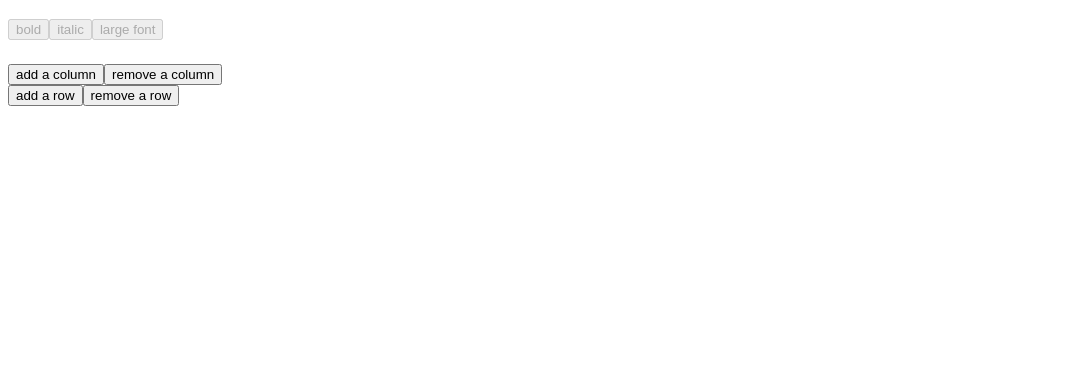
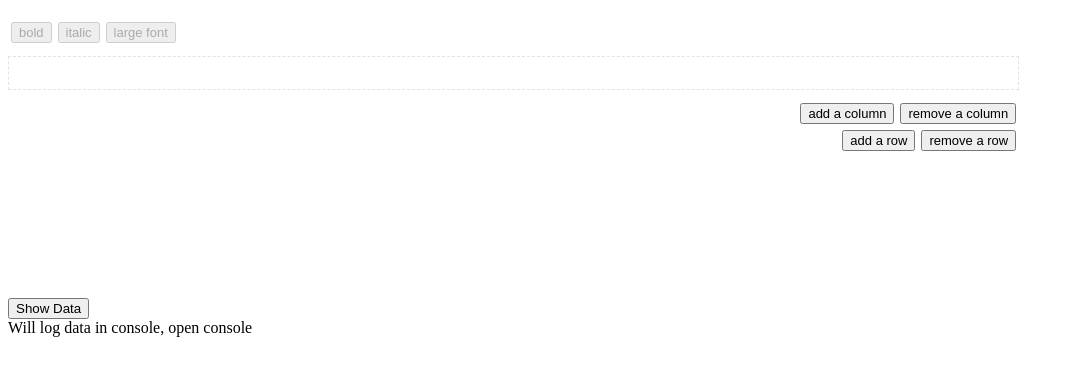
Before and after one commit to rajatsingla/JSON-table-editor, a plain HTML site: page index.html in a window 1280 px wide. Both pictures are taken after a click on the link 16 px from the left and 87 px from the top of the page. Shown: the part 61-436 px from the top of the page, without its empty margins (0-1074 px from the left). Drawn offline with Linux system fonts and the light colour scheme.

Commit message:
updated demo page

```diff
--- a/index.html
+++ b/index.html
@@ -7,11 +7,18 @@
   <h1> Hello to json table </h1>
 
   <div class="editable" id="editable"></div>
+  <br/><br/><br/><br/><br/><br/><br/><br/>
+  <button onclick="logData()"> Show Data </button>
+  <div> Will log data in console, open console</div>
 
   <script type="text/javascript" src="./json_table.js"></script>
 
   <script type="text/javascript" charset="utf-8">
       var table = new JSONTable("#editable");
+
+      var logData = function () {
+          console.log(table.model.data);
+      }
   </script>
 </body>
 </html>
--- a/json_table.css
+++ b/json_table.css
@@ -1,4 +1,4 @@
-.jt-grid--cell{
+.jt-grid--cell {
     width: 16px;
     height: 16px;
     background: aliceblue;
@@ -8,10 +8,31 @@
     border: 1px solid black;
 }
 
-.jt-grid--cell.active{
+.jt-grid--cell.active {
     background: green;
 }
 
-th {
+table.js-main-table {
+    width: 80%;
+    margin: 10px 0;
+    border-collapse: collapse;
+}
 
+table.js-main-table td {
+    border: 1px dashed #e3e3e3;
+    height: 30px;
 }
+
+.jt-format-btn button, .jt-col-btn button, .jt-row-btn button {
+    margin: 3px;
+    font-size: 13px;
+}
+
+.jt-format-btn button.active, .jt-col-btn button.active, .jt-row-btn button.active {
+    background: blue;
+}
+
+.jt-col-btn, .jt-row-btn {
+    text-align: right;
+    width: 80%;
+}
--- a/json_table.js
+++ b/json_table.js
@@ -129,6 +129,7 @@
     JSONTableView.prototype = {
         init: function (container, formatButtons) {
             this.table = document.createElement("table");
+            this.table.setAttribute("class", "js-main-table");
             this.cellTag = "td";
             this.container = container;
             this.formatButtons = formatButtons;
```
Lines whose indentation alone changed are shown as unchanged.
